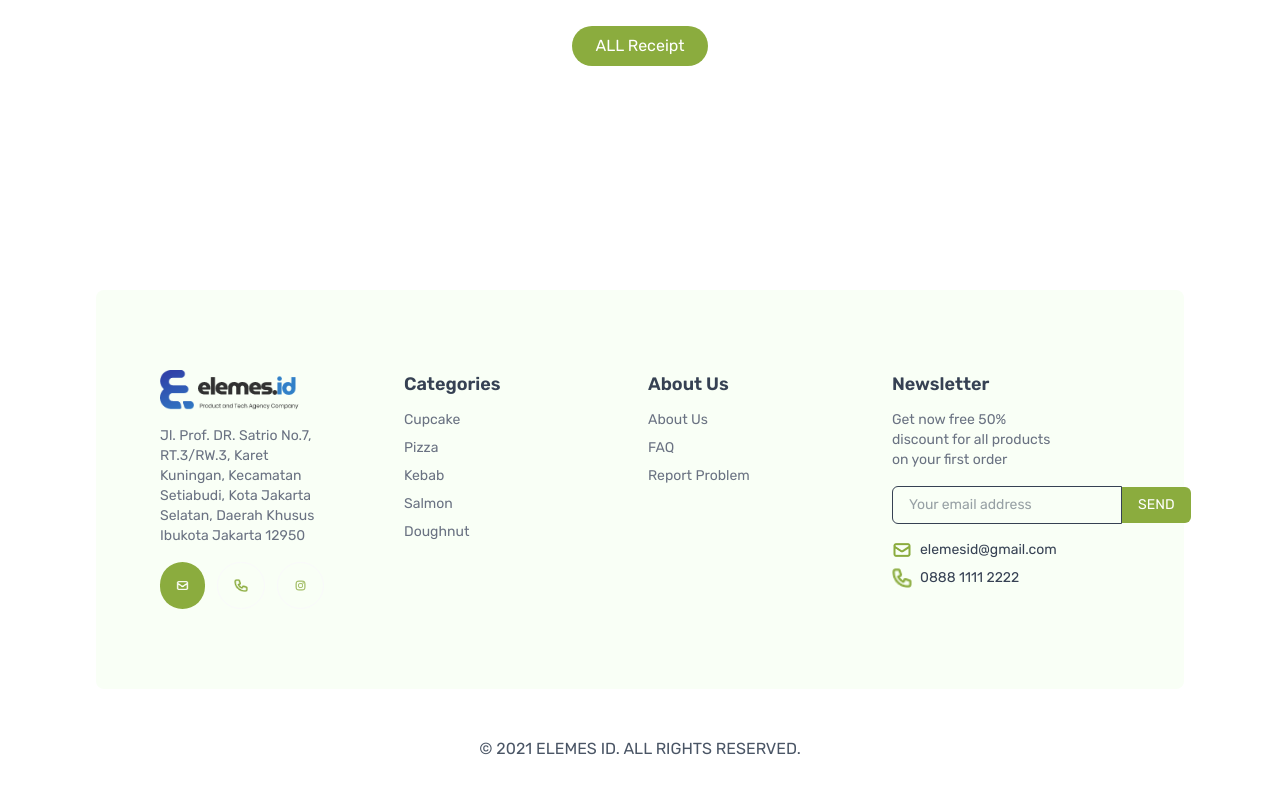
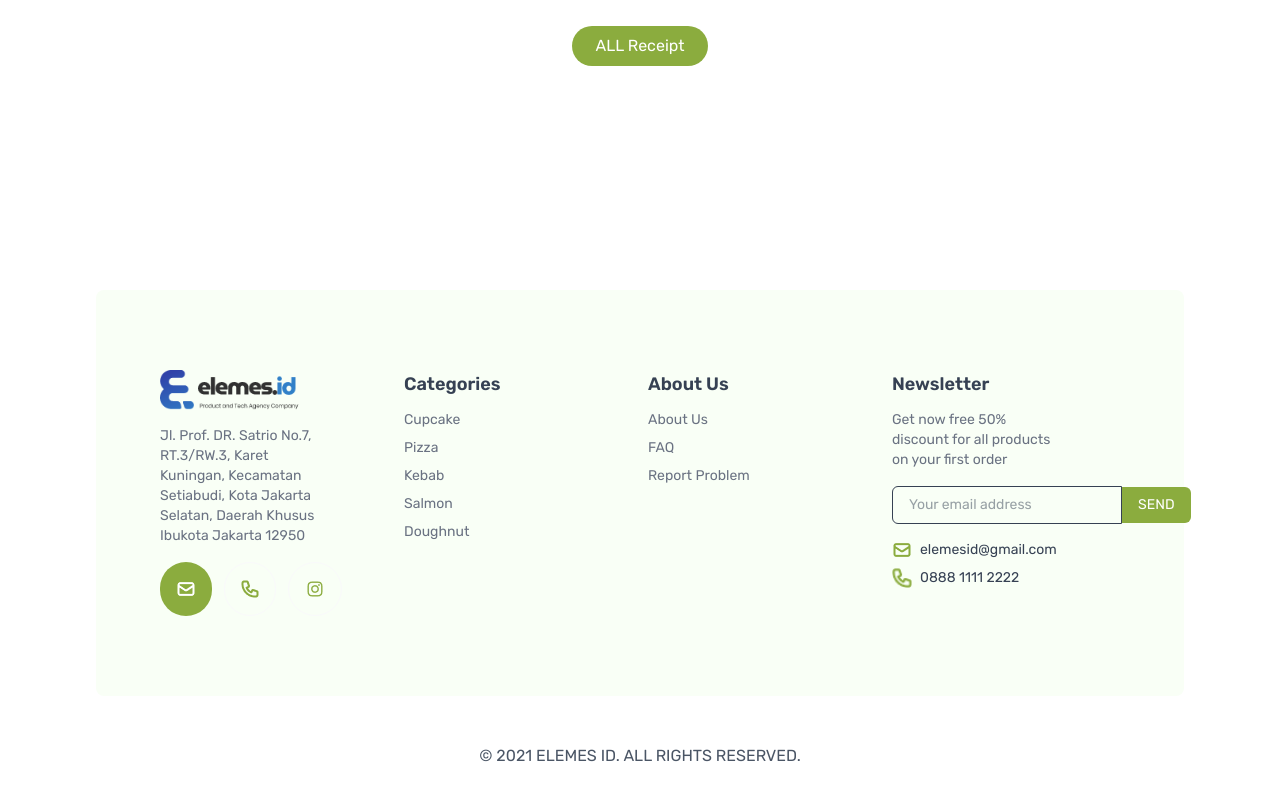
Before and after one commit to ray-code2/Front-end-FoodApp, a Next.js app: page / in a window 1280 px wide. Shown: the part 1856-2656 px from the top of the page. Built offline with nearby package versions, Linux system fonts and the light colour scheme.

Commit message:
Adjust the height and width of some icons

```diff
--- a/src/app/page.tsx
+++ b/src/app/page.tsx
@@ -382,27 +382,21 @@ const HomePage = () => {
         <img
             src="/icons/mail.png"
             alt="email"
-            width={32}
-            height={32}
-            className="object-contain"
+            className="rounded-full max-w-[30px] max-h-[24px] object-cover"
           />
         </button>
         <button className="bg-[#F9FFF6] p-4 rounded-full border border-gray-50 cursor-pointer">
         <img
             src="/icons/Phone.png"
             alt="phone"
-            width={32}
-            height={32}
-            className="object-contain"
+            className="max-w-[30px] max-h-[24px] object-contain"
           />
         </button>
         <button className="bg-[#F9FFF6] p-4 rounded-full border border-gray-50 cursor-pointer">
         <img
             src="/icons/instagram.png"
             alt="instagram"
-            width={32}
-            height={32}
-            className="object-contain"
+            className="rounded-full max-w-[30px] max-h-[24px] object-cover"
           />
         </button>
       </div>
```
